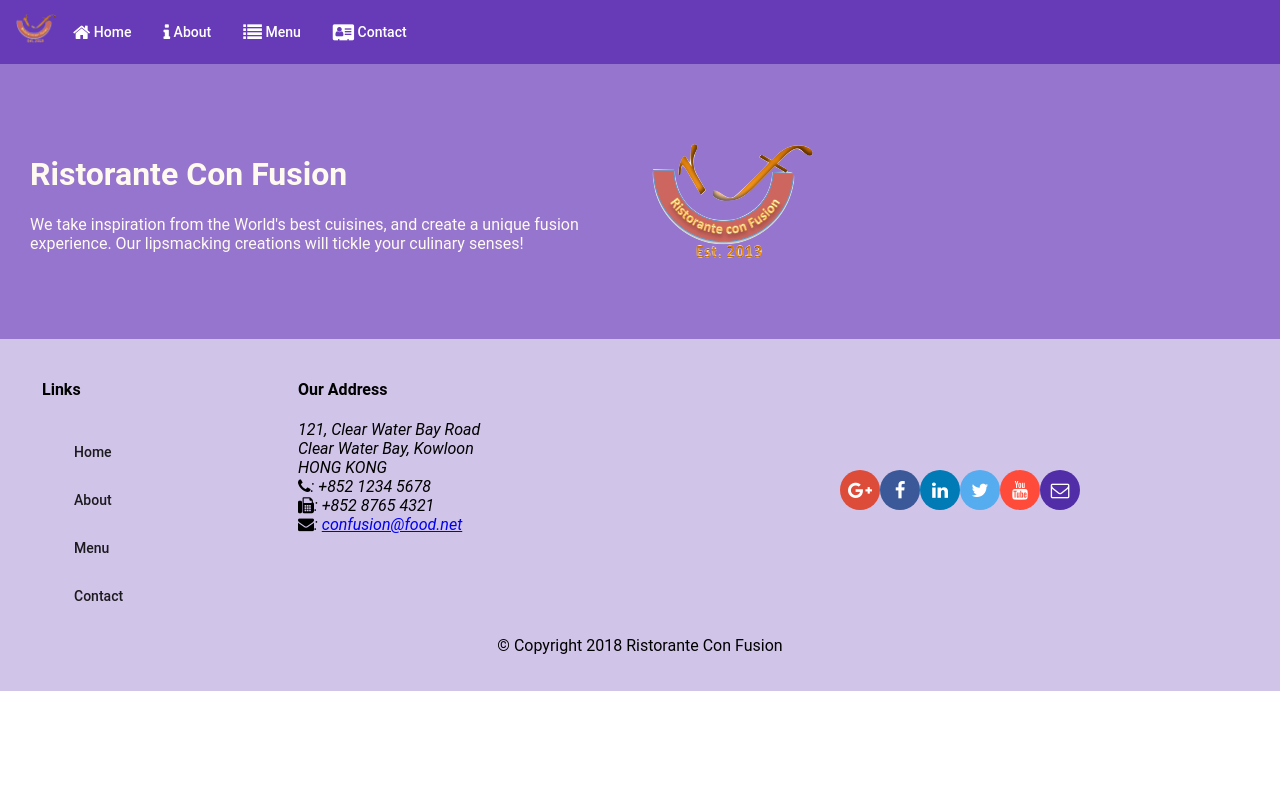
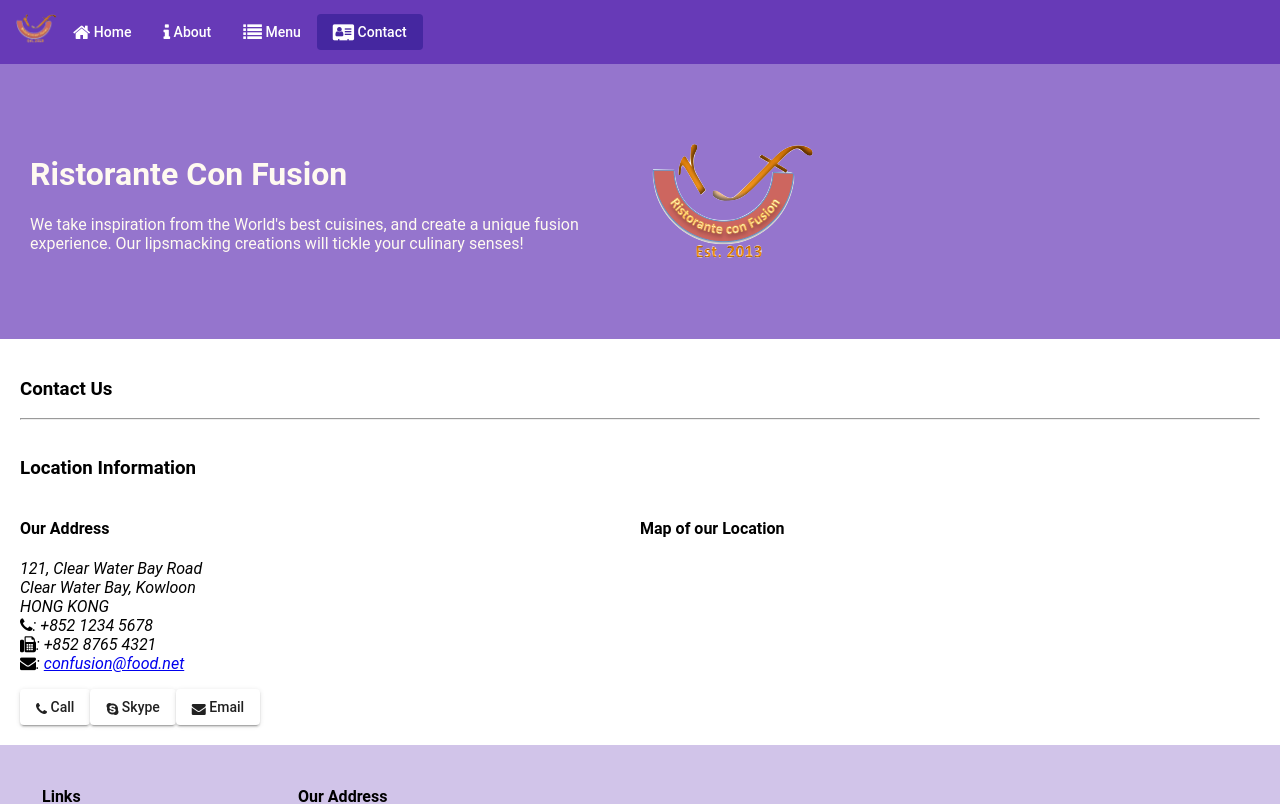
Before and after one commit to kqueryful/conFusion, an Angular app: page /contactus in a window 1280 px wide. Before the commit this address led to /. Shown: the top 804 px of the page. Built offline with nearby package versions, Linux system fonts and the light colour scheme.

Commit message:
SPA part 1

```diff
--- a/src/app/app-routing/routes.ts
+++ b/src/app/app-routing/routes.ts
@@ -9,5 +9,6 @@ import { ContactComponent } from '../contact/contact.component';
 export const routes: Routes = [
     {path: 'home', component: HomeComponent},
     {path: 'menu', component: MenuComponent},
+    {path: 'contactus', component: ContactComponent},
     {path: '', redirectTo: '/home', pathMatch: 'full'}
 ];
--- a/src/app/app.module.ts
+++ b/src/app/app.module.ts
@@ -20,6 +20,7 @@ import { AboutComponent } from './about/about.component';
 import { ContactComponent } from './contact/contact.component';
 
 import { DishService } from './services/dish.service';
+import { PromotionService } from './services/promotion.service';
 
 import { AppRoutingModule } from './app-routing/app-routing.module';
 
@@ -47,7 +48,8 @@ import { AppRoutingModule } from './app-routing/app-routing.module';
     AppRoutingModule
   ],
   providers: [
-    DishService
+    DishService,
+    PromotionService
   ],
   bootstrap: [AppComponent]
 })
--- a/src/app/contact/contact.component.html
+++ b/src/app/contact/contact.component.html
@@ -1,3 +1,36 @@
-<p>
-  contact works!
-</p>
+<div class="container" fxLayout="column" fxLayoutGap="10px">
+  <div fxFlex>
+    <div>
+      <h3>Contact Us</h3>
+      <hr>
+    </div>
+  </div>
+
+  <div fxFlex>
+    <h3>Location Information</h3>
+    <div fxLayout="column" fxLayout.gt-sm="row">
+      <div fxFlex="50" fxFlexOuffset="20px">
+        <h4>Our Address</h4>
+        <address>
+          121, Clear Water Bay Road<br>
+          Clear Water Bay, Kowloon<br>
+          HONG KONG<br>
+          <i class="fa fa-phone"></i>: +852 1234 5678<br>
+          <i class="fa fa-fax"></i>: +852 8765 4321<br>
+          <i class="fa fa-envelope"></i>: <a href="mailto:confusion@food.net">confusion@food.net</a>
+        </address>
+
+        <p></p>
+        <div>
+          <a mat-raised-button href="tel:+85212345678"><i class="fa fa-phone"></i> Call</a>
+          <a mat-raised-button><i class="fa fa-skype"></i> Skype</a>
+          <a mat-raised-button href="mailto:confusion@food.net"><i class="fa fa-envelope"></i> Email</a>
+        </div>
+      </div>
+      <div fxFlex="40">
+        <h4>Map of our Location</h4>
+      </div>
+    </div>
+  </div>
+
+</div>
--- a/src/app/header/header.component.html
+++ b/src/app/header/header.component.html
@@ -1,9 +1,9 @@
 <mat-toolbar color="primary">
   <span><img src="/assets/images/logo.png" height=30 width=41></span>
-  <a mat-button routerLink='/home'><span class="fa fa-home fa-lg"></span> Home</a>
-  <a mat-button><span class="fa fa-info fa-lg"></span> About</a>
-  <a mat-button routerLink='/menu'><span class="fa fa-list fa-lg"></span> Menu</a>
-  <a mat-button><span class="fa fa-address-card fa-lg"></span> Contact</a>
+  <a mat-button routerLink='/home' routerLinkActive='active'><span class="fa fa-home fa-lg"></span> Home</a>
+  <a mat-button routerLinkActive='active'><span class="fa fa-info fa-lg"></span> About</a>
+  <a mat-button routerLink='/menu' routerLinkActive='active'><span class="fa fa-list fa-lg"></span> Menu</a>
+  <a mat-button routerLink='/contactus' routerLinkActive='active'><span class="fa fa-address-card fa-lg"></span> Contact</a>
 </mat-toolbar>
 
 <div class="container jumbotron"
--- a/src/app/header/header.component.scss
+++ b/src/app/header/header.component.scss
@@ -2,6 +2,7 @@ $lt-gray: #ddd;
 $background-dark: #512DA8;
 $background-light: #9575CD;
 $background-pale: #D1C4E9;
+$background-moredark: #4527A0;
 
 @mixin zero-margin($pad-up-down, $pad-left-right) {
     margin: 0px auto;
@@ -14,3 +15,7 @@ $background-pale: #D1C4E9;
     color:floralwhite;
     min-height: 150px;
 }
+
+.active {
+    background: $background-moredark;
+}
--- a/src/app/home/home.component.html
+++ b/src/app/home/home.component.html
@@ -1,3 +1,20 @@
-<p>
-  home works!
-</p>
+<div class="container" fxLayout="row" fxLayout.sm="column" fxLayout.xs="column" fxLayoutAlign.gt-md="space-around center" fxLayoutGap="10px">
+  <mat-card *ngIf="dish" fxFlex>
+    <mat-card-header>
+      <div mat-card-avatar></div>
+      <mat-card-title><h3>{{ dish.name | uppercase }}</h3></mat-card-title>
+    </mat-card-header>
+    <img mat-card-image src={{dish.image}} alt={{dish.name}}>
+    <mat-card-content><p>{{dish.description}}</p></mat-card-content>
+  </mat-card>
+
+  <mat-card *ngIf="promotion" fxFlex>
+    <mat-card-header>
+      <div mat-card-avatar></div>
+      <mat-card-title><h3>{{ promotion.name | uppercase }}</h3></mat-card-title>
+    </mat-card-header>
+    <img mat-card-image src={{promotion.image}} alt={{promotion.name}}>
+    <mat-card-content><p>{{promotion.description}}</p></mat-card-content>
+  </mat-card>
+
+</div>
--- a/src/app/home/home.component.ts
+++ b/src/app/home/home.component.ts
@@ -1,4 +1,8 @@
 import { Component, OnInit } from '@angular/core';
+import { Dish } from '../shared/dish';
+import { DishService } from '../services/dish.service';
+import { Promotion } from '../shared/promotion';
+import { PromotionService } from '../services/promotion.service';
 
 @Component({
   selector: 'app-home',
@@ -7,9 +11,14 @@ import { Component, OnInit } from '@angular/core';
 })
 export class HomeComponent implements OnInit {
 
-  constructor() { }
+  dish: Dish;
+  promotion: Promotion;
+
+  constructor(private dishService: DishService, private promotionService: PromotionService) { }
 
   ngOnInit() {
+    this.dish = this.dishService.getFeaturedDish();
+    this.promotion = this.promotionService.getFeaturedPromotion();
   }
 
 }
--- a/src/app/services/dish.service.ts
+++ b/src/app/services/dish.service.ts
@@ -6,10 +6,15 @@ import { DISHES } from '../shared/dishes';
   providedIn: 'root'
 })
 export class DishService {
+  constructor() { }
 
   getDishes(): Dish[] {
     return DISHES;
   }
-
-  constructor() { }
+  getDish(id: string): Dish {
+    return DISHES.filter((dish) => (dish.id === id))[0];
+  }
+  getFeaturedDish(): Dish {
+    return DISHES.filter((dish) => dish.featured)[0]
+  }
 }
--- /dev/null
+++ b/src/app/services/promotion.service.ts
@@ -0,0 +1,21 @@
+import { Injectable } from '@angular/core';
+import { Promotion } from '../shared/promotion';
+import { PROMOTIONS } from '../shared/promotions';
+
+@Injectable({
+  providedIn: 'root'
+})
+export class PromotionService {
+
+  constructor() { }
+
+  getPromotions(): Promotion[] {
+    return PROMOTIONS;
+  }
+  getPromotion(id: string): Promotion {
+    return PROMOTIONS.filter((promo) => (promo.id === id))[0];
+  }
+  getFeaturedPromotion(): Promotion {
+    return PROMOTIONS.filter((promo) => promo.featured)[0];
+  }
+}
--- /dev/null
+++ b/src/app/shared/promotion.ts
@@ -0,0 +1,9 @@
+export class Promotion {
+    id: string;
+    name: string;
+    image: string;
+    label: string;
+    price: string;
+    featured: boolean;
+    description: string;
+}
--- /dev/null
+++ b/src/app/shared/promotions.ts
@@ -0,0 +1,14 @@
+import { Promotion } from './promotion';
+
+export const PROMOTIONS: Promotion[] = [
+    {
+        id: '0',
+        name: 'Weekend Grand Buffet',
+        image: '/assets/images/buffet.png',
+        label: 'New',
+        price: '19.99',
+        featured: true,
+        // tslint:disable-next-line:max-line-length
+        description: 'Featuring mouthwatering combinations with a choice of five different salads, six enticing appetizers, six main entrees and five choicest desserts. Free flowing bubbly and soft drinks. All for just $19.99 per person'
+      }
+];
```
Also changed, not shown: 1 other file (tests, documents, lock files or other folders).
